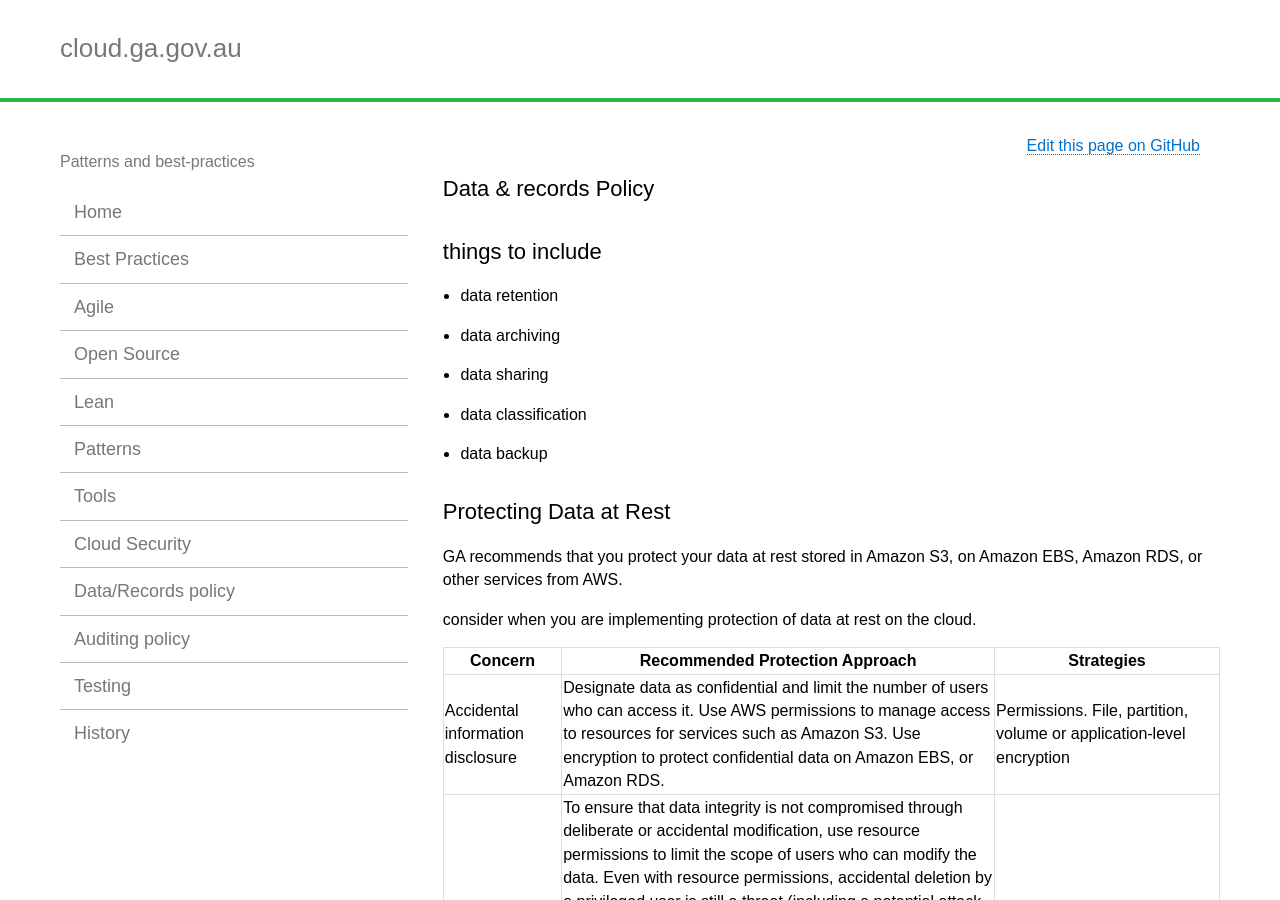
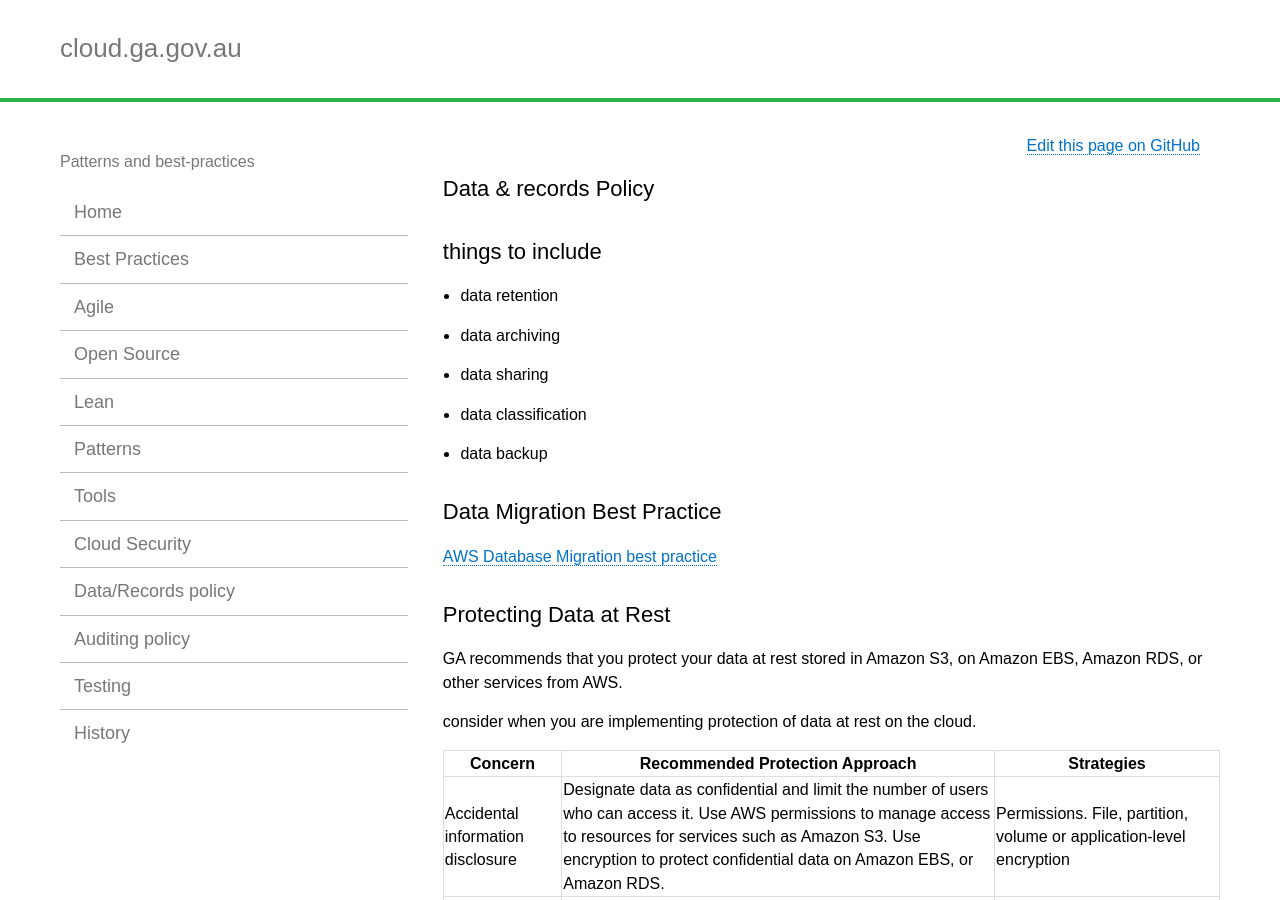
Before and after one commit to GeoscienceAustralia/cloud, a Jekyll site: the page built from docs/_pages/data_index.md, in a window 1280 px wide and 900 px high. Built offline with Jekyll 4.4.1, drawn with Linux system fonts in a browser that asks for light colours.

Commit message:
Update data_index.md

```diff
--- a/docs/_pages/data_index.md
+++ b/docs/_pages/data_index.md
@@ -10,6 +10,9 @@ permalink: data_index.html
 * data sharing
 * data classification
 * data backup
+
+<h2>Data Migration Best Practice</h2>
+[AWS Database Migration best practice](https://d0.awsstatic.com/whitepapers/RDS/AWS_Database_Migration_Service_Best_Practices.pdf)
 
 <h2>Protecting Data at Rest</h2>
 GA recommends that you protect your data at rest stored in Amazon S3, on Amazon EBS, Amazon RDS, or other services from AWS.
```
